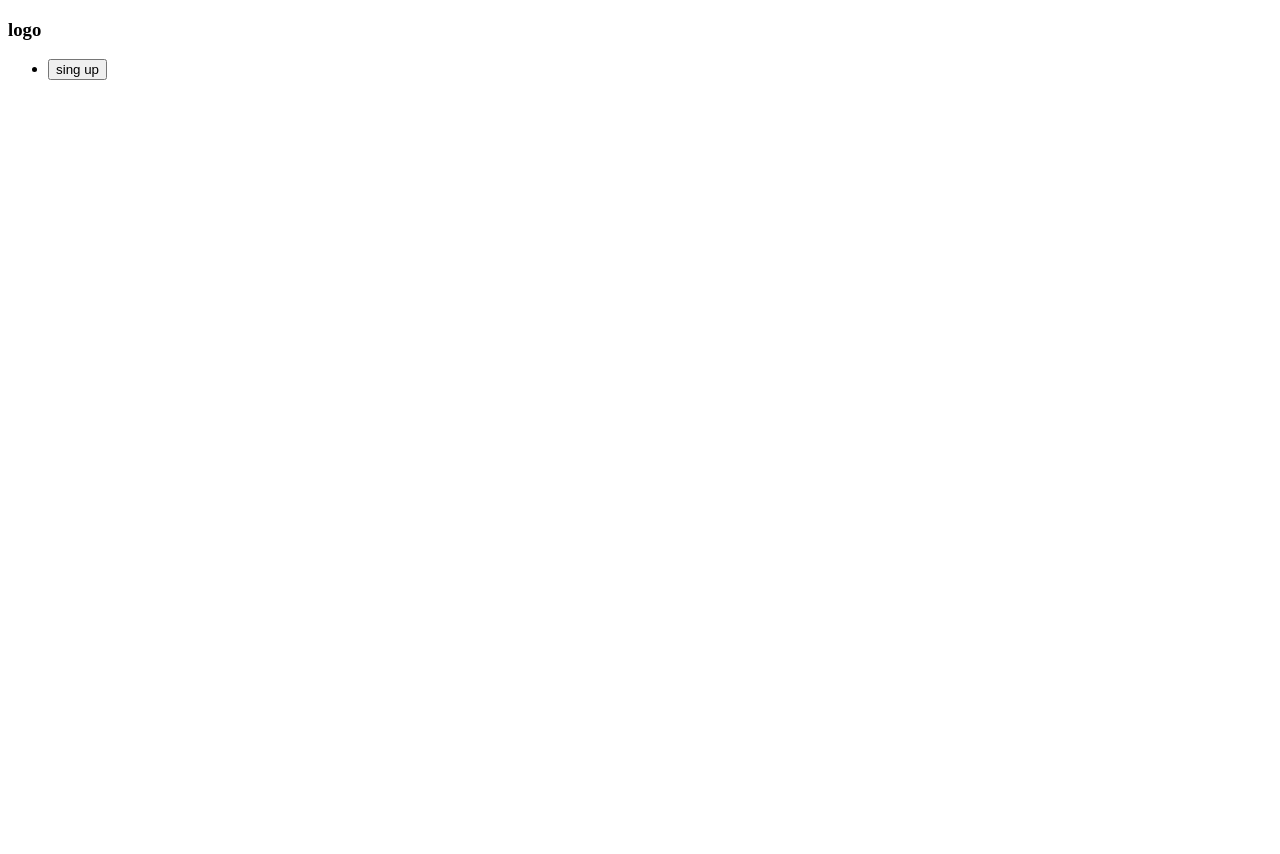
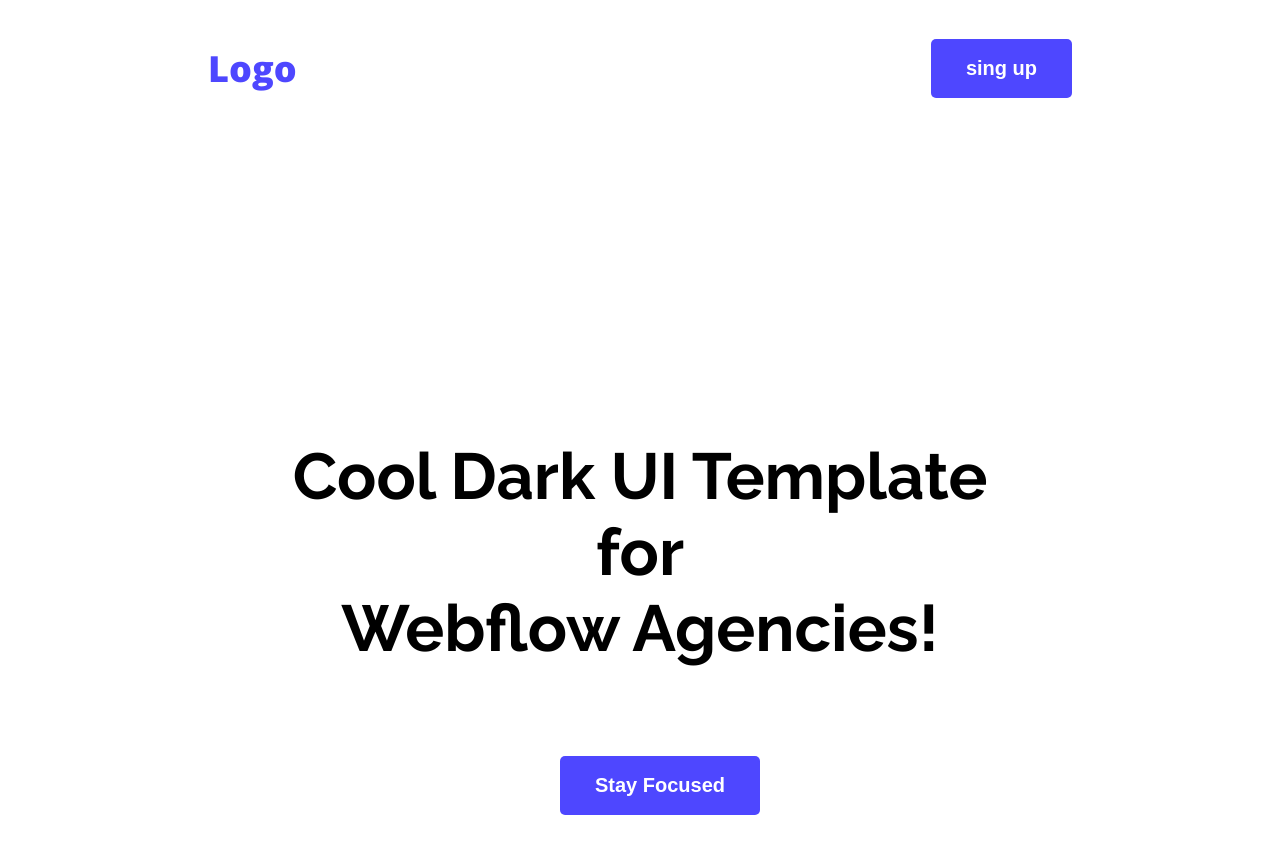
Before and after one commit to jhmredul/MY-ASSINGMENT, a plain HTML site: page index.html in a window 1280 px wide. Before the commit the page ends 800 px from the top, so only its background shows below. Drawn offline with nearby package versions, Linux system fonts and the light colour scheme.

```diff
--- a/index.html
+++ b/index.html
@@ -4,15 +4,33 @@
     <meta charset="UTF-8">
     <meta name="viewport" content="width=device-width, initial-scale=1.0">
     <title>MY ASSINGMENT </title>
+    <link rel="stylesheet" href="style/index.css">
+     <link rel="preconnect" href="https://fonts.googleapis.com">
+<link rel="preconnect" href="https://fonts.gstatic.com" crossorigin>
+<link href="https://fonts.googleapis.com/css2?family=Inter:ital,opsz,wght@0,14..32,100..900;1,14..32,100..900&family=Open+Sans:ital,wght@0,300..800;1,300..800&display=swap" rel="stylesheet">
+
+<link rel="preconnect" href="https://fonts.googleapis.com">
+<link rel="preconnect" href="https://fonts.gstatic.com" crossorigin>
+<link href="https://fonts.googleapis.com/css2?family=Raleway:ital,wght@0,100..900;1,100..900&display=swap" rel="stylesheet">
 </head>
-<body>
-    <header>
+<body class="raleway-normally">
+    <header class="header">
         <nav>
-            <h3>logo</h3>
+            <h3 class="open-sans-normal nav-title text-primaty">Logo </h3>
             <ul>
-                <li><a href=""><button>sing up</button></a></li>
+                <li><a href=""><button class="BTN-PRIMARY">sing up</button></a></li>
             </ul>
         </nav>
+        <div class="banner">
+            <div class="banner-container">
+                 Cool Dark UI Template for <br>
+                 Webflow Agencies!
+
+                 <UL>
+                    <LI><BUtton class="BTN-PRIMARY">Stay Focused</BUtton></LI>
+                 </UL>
+            </div>
+        </div>
 
 
 </body>
--- a/style/index.css
+++ b/style/index.css
@@ -0,0 +1,59 @@
+
+.open-sans-normal  {
+  font-family: "Open Sans", sans-serif;
+  font-optical-sizing: auto;
+  font-weight: bolder;
+  font-style: normal;
+  font-variation-settings:
+    "width" 100;}
+
+
+.raleway-normally{
+  font-family: "Raleway", sans-serif;
+  font-optical-sizing: auto;
+  font-weight: bolder;
+  font-style: normal;
+  font-variation-settings:
+  "width" 100;
+}
+
+/*shared style*/
+.text-primaty{
+    color: #4E47FF;
+}
+
+/*nav styles*/
+nav{
+    display: flex;
+    align-items: center;
+    justify-content: space-between;
+    margin: 0 200px;
+}
+.nav-title{
+    font-size: 36px;
+}
+nav ul li {
+list-style: none;
+font-size: 20px;
+}
+.BTN-PRIMARY{
+    background-color: #4E47FF;
+    font-weight: bold;
+    font-size: 20px;
+    color: white;
+    padding: 18px 35px;
+    border-radius: 5px;
+    border: none;
+}
+ul li{
+    list-style: none;
+
+}
+.banner-container{
+    font-size: 65px;
+
+}
+.banner{
+    text-align: center;
+    margin: 309px 265px 152px;
+}
```
